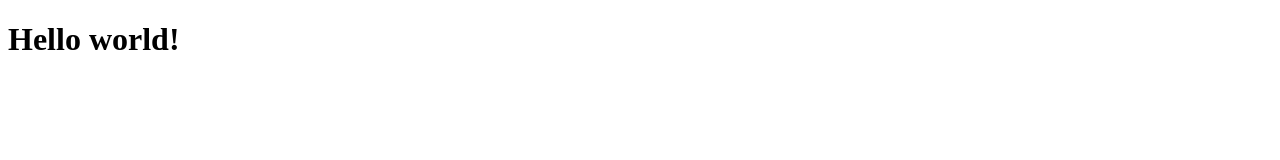
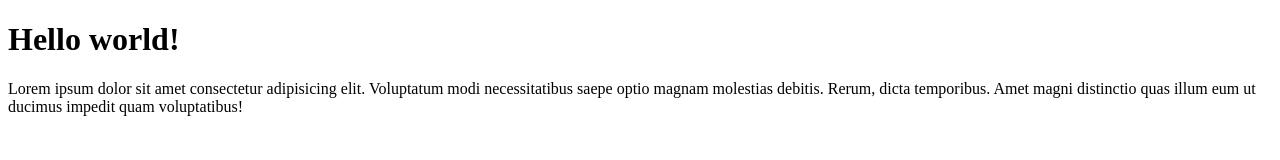
Before and after one commit to Fitrihdjh36/fitri-git-tes, a plain HTML site: page index.html in a window 1280 px wide. Drawn offline with Linux system fonts and the light colour scheme.

Commit message:
menambahkan paragraf

```diff
--- a/index.html
+++ b/index.html
@@ -7,5 +7,6 @@
 </head>
 <body>
     <h1>Hello world!</h1>
+    <p>Lorem ipsum dolor sit amet consectetur adipisicing elit. Voluptatum modi necessitatibus saepe optio magnam molestias debitis. Rerum, dicta temporibus. Amet magni distinctio quas illum eum ut ducimus impedit quam voluptatibus!</p>
 </body>
 </html>
```
